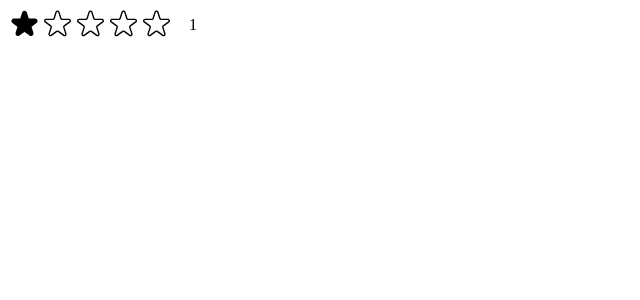
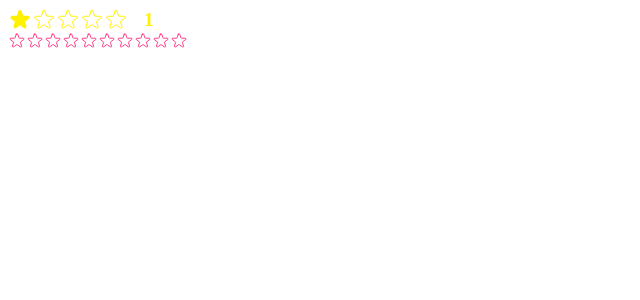
Before and after one commit to mttk2004/usePopcorn, a React (Vite) app: page / in a window 1280 px wide. Both pictures are taken after a click on the button 24 px from the left and 24 px from the top of the page. Shown: the top 300 px of the page, without its empty margins (0-640 px from the left). Built offline with nearby package versions, Linux system fonts and the light colour scheme.

Commit message:
v2.0: updated

```diff
--- a/src/components/StarRating.jsx
+++ b/src/components/StarRating.jsx
@@ -7,12 +7,13 @@
  */
 
 import { useState } from 'react';
+import PropTypes    from 'prop-types';
 
 
 const containerStyle = {
 	display   : 'flex',
 	alignItems: 'center',
-	gap       : '16px'
+	gap       : '16px',
 };
 
 const starsContainerStyle = {
@@ -20,24 +21,22 @@ const starsContainerStyle = {
 	gap    : '0'
 };
 
-const textStyle = {
-	margin    : '0',
-	lineHeight: '1'
-};
-
-const starStyle = {
-	height: '33px',
-	width : '33px',
-	cursor: 'pointer',
-};
-
-export default function StarRating({ maxRating = 5 }) {
+export default function StarRating({
+																		 maxRating = 5,
+																		 color = '#fff100',
+																		 size = 24,
+																		 className = '',
+																		 messages = [],
+																		 onSetRating
+																	 })
+{
 	// Display stars by tempRating, set rating when clicked, when mouse enter set tempRating to rating
 	const [rating, setRating] = useState(0);
 	const [tempRating, setTempRating] = useState(0);
 
 	const handleRating = function (rating) {
 		setRating(rating);
+		onSetRating && onSetRating(rating);
 	};
 
 	const handleMouseEnter = function (value) {
@@ -48,27 +47,45 @@ export default function StarRating({ maxRating = 5 }) {
 		setTempRating(rating);
 	};
 
-	return <div style={containerStyle}>
+	const textStyle = {
+		margin    : '0',
+		lineHeight: '1',
+		color,
+		fontSize  : size * .8,
+		fontWeight: 700
+	};
+
+	return <div style={containerStyle} {...(className && { className: className })} >
 		<div style={starsContainerStyle}>
 			{Array.from({ length: maxRating },
 									(_, i) => <Star
 											key={i} onRate={() => handleRating(i + 1)}
 											onHoverIn={() => handleMouseEnter(i + 1)}
-											onHoverOut={handleMouseLeave} full={i < tempRating} />)}
+											onHoverOut={handleMouseLeave} full={i < tempRating}
+											color={color} size={size}
+									/>)}
 		</div>
-		<p style={textStyle}>{tempRating || rating || ''}</p>
+		<p style={textStyle}>{messages.length === maxRating ? messages[tempRating - 1] : tempRating
+																																										 || rating
+																																										 || ''}</p>
 	</div>;
 }
 
-function Star({ onRate, onHoverIn, onHoverOut, full }) {
+function Star({ onRate, onHoverIn, onHoverOut, full, color, size }) {
+	const starStyle = {
+		height: `${size}px`,
+		width : `${size}px`,
+		cursor: 'pointer',
+	};
+
 	return <span
 			role="button" style={starStyle} onClick={onRate} onMouseEnter={onHoverIn}
 			onMouseLeave={onHoverOut}>
 		{full ? <svg
 				xmlns="http://www.w3.org/2000/svg"
 				viewBox="0 0 20 20"
-				fill="#000"
-				stroke="#000"
+				fill={color}
+				stroke={color}
 		>
 			<path
 					d="M9.049 2.927c.3-.921 1.603-.921 1.902 0l1.07 3.292a1 1 0 00.95.69h3.462c.969 0 1.371 1.24.588 1.81l-2.8 2.034a1 1 0 00-.364 1.118l1.07 3.292c.3.921-.755 1.688-1.54 1.118l-2.8-2.034a1 1 0 00-1.175 0l-2.8 2.034c-.784.57-1.838-.197-1.539-1.118l1.07-3.292a1 1 0 00-.364-1.118L2.98 8.72c-.783-.57-.38-1.81.588-1.81h3.461a1 1 0 00.951-.69l1.07-3.292z"
@@ -77,7 +94,7 @@ function Star({ onRate, onHoverIn, onHoverOut, full }) {
 				 xmlns="http://www.w3.org/2000/svg"
 				 fill="none"
 				 viewBox="0 0 24 24"
-				 stroke="#000"
+				 stroke={color}
 		 >
 			 <path
 					 strokeLinecap="round"
@@ -88,3 +105,12 @@ function Star({ onRate, onHoverIn, onHoverOut, full }) {
 		 </svg>}
 	</span>;
 }
+
+StarRating.propTypes = {
+	maxRating  : PropTypes.number,
+	size       : PropTypes.number,
+	color      : PropTypes.string,
+	className  : PropTypes.string,
+	messages   : PropTypes.array,
+	onSetRating: PropTypes.func,
+};
--- a/src/main.jsx
+++ b/src/main.jsx
@@ -9,5 +9,6 @@ ReactDOM.createRoot(document.getElementById('root')).render(
 		<React.StrictMode>
 			{/*<App />*/}
 			<StarRating/>
+			<StarRating maxRating={10} color='#ff0066' size={18} messages={['terrible', 'bad', 'okay', 'good', 'amazing']} />
 		</React.StrictMode>,
 );
```
